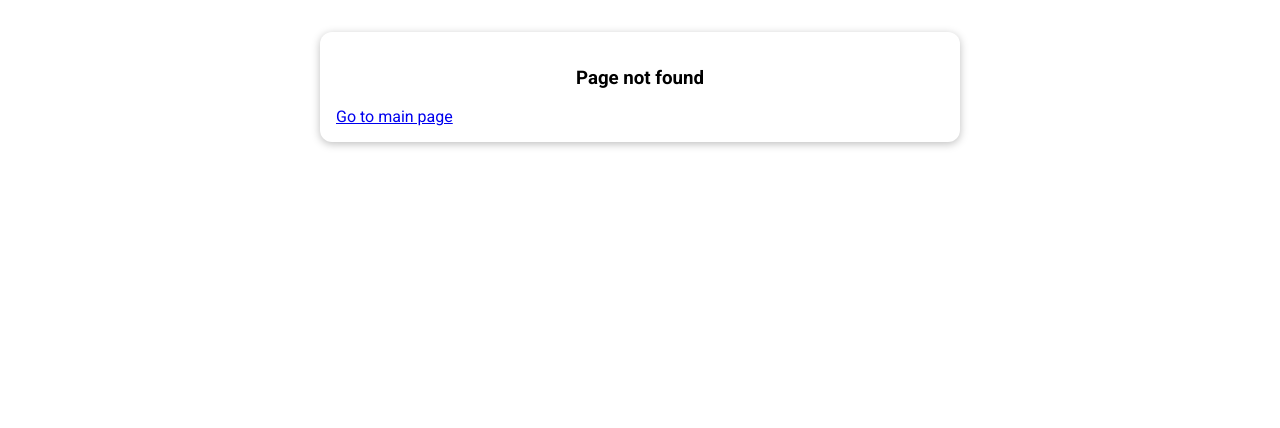
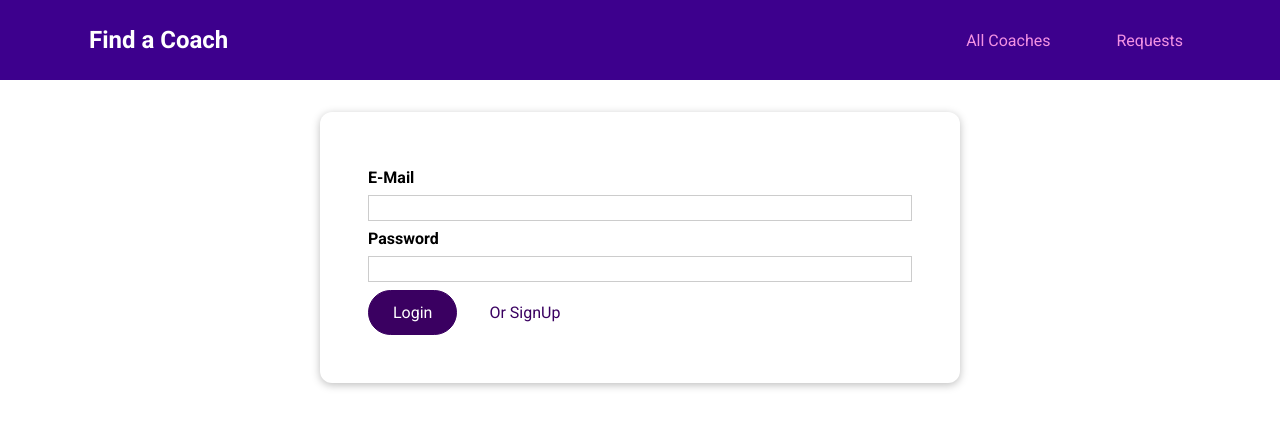
Before and after one commit to teredet/Coach-Finder, a Vue app: page /auth in a window 1280 px wide. Before the commit this address had no page. Shown: the top 428 px of the page. Built offline with nearby package versions, Linux system fonts and the light colour scheme.

Commit message:
Added UserAuth page. Added validation for auth form.

```diff
--- /dev/null
+++ b/src/pages/UserAuth.vue
@@ -0,0 +1,120 @@
+<template>
+    <base-card>
+        <form @submit.prevent="submitForm">
+            <div class="form-control" :class="{ invalid: invalidInput.has('email') }">
+                <label for="email">E-Mail</label>
+                <input type="email" id="email" v-model.trim="email" />
+                <p v-if="invalidInput.has('email')">Please, enter valid e-mail.</p>
+            </div>
+            <div class="form-control" :class="{ invalid: invalidInput.has('password') }">
+                <label for="password">Password</label>
+                <input type="password" id="password" v-model.trim="password" />
+                <p v-if="invalidInput.has('password')">Password must be 6 characters or more.</p>
+            </div>
+            <base-button>{{ submitButtonCaption }}</base-button>
+            <base-button type="button" mode="flat" @click="switchAuthMode">Or {{ switchButtonCaption }}</base-button>
+        </form>
+    </base-card>
+</template>
+
+<script>
+import * as _ from 'lodash';
+
+
+export default {
+    data() {
+        return {
+            email: '',
+            password: '',
+            mode: 'login',
+            invalidInput: new Set(),
+        }
+    },
+    watch: {
+        email() { this.ValidateEmail('email') },
+        password() { this.validatePassword('password') },
+    },
+    computed: {
+        submitButtonCaption() {
+            return this.mode === 'login' ? 'Login' : 'SignUp';
+        },
+        switchButtonCaption() {
+            return this.mode === 'login' ? 'SignUp' : 'Login';
+        }
+    },
+    methods: {
+        validatePassword(field) {
+            if (this[field].length < 6) {
+                this.invalidInput.add(`${field}`)
+            } else {
+                this.invalidInput.delete(`${field}`)
+            }
+        },
+        ValidateEmail(field) {
+            if (/^\w+([\.-]?\w+)*@\w+([\.-]?\w+)*(\.\w{2,3})+$/.test(this[field])) {
+                this.invalidInput.delete(`${field}`)
+            } else {
+                this.invalidInput.add(`${field}`);
+            }
+        },
+        submitForm() {
+            this.ValidateEmail('email');
+            this.validatePassword('password');
+            if (this.invalidInput.size > 0) {
+                return
+            }
+        },
+        switchAuthMode() {
+            this.mode = this.mode === 'login' ? 'signup' : 'login';
+        }
+    }
+}
+</script>
+
+
+<style scoped>
+form {
+    margin: 1rem;
+    padding: 1rem;
+}
+
+.form-control {
+    margin: 0.5rem 0;
+}
+
+label {
+    font-weight: bold;
+    margin-bottom: 0.5rem;
+    display: block;
+}
+
+input,
+textarea {
+    display: block;
+    width: 100%;
+    font: inherit;
+    border: 1px solid #ccc;
+    padding: 0.15rem;
+}
+
+input:focus,
+textarea:focus {
+    border-color: #3d008d;
+    background-color: #faf6ff;
+    outline: none;
+}
+
+
+.invalid label {
+    color: red;
+}
+
+.invalid p {
+    font-size: small;
+    color: red;
+}
+
+.actions {
+    text-align: center;
+}
+</style>
--- a/src/router.js
+++ b/src/router.js
@@ -48,6 +48,13 @@
       }
     },
     {
+      path: '/auth',
+      components: {
+        nav: TheHeader,
+        default: () => import('./pages/UserAuth.vue'),
+      }
+    },
+    {
       path: '/:notFound(.*)',
       name: 'notFound',
       component: () => import('./pages/NotFound.vue')
```
